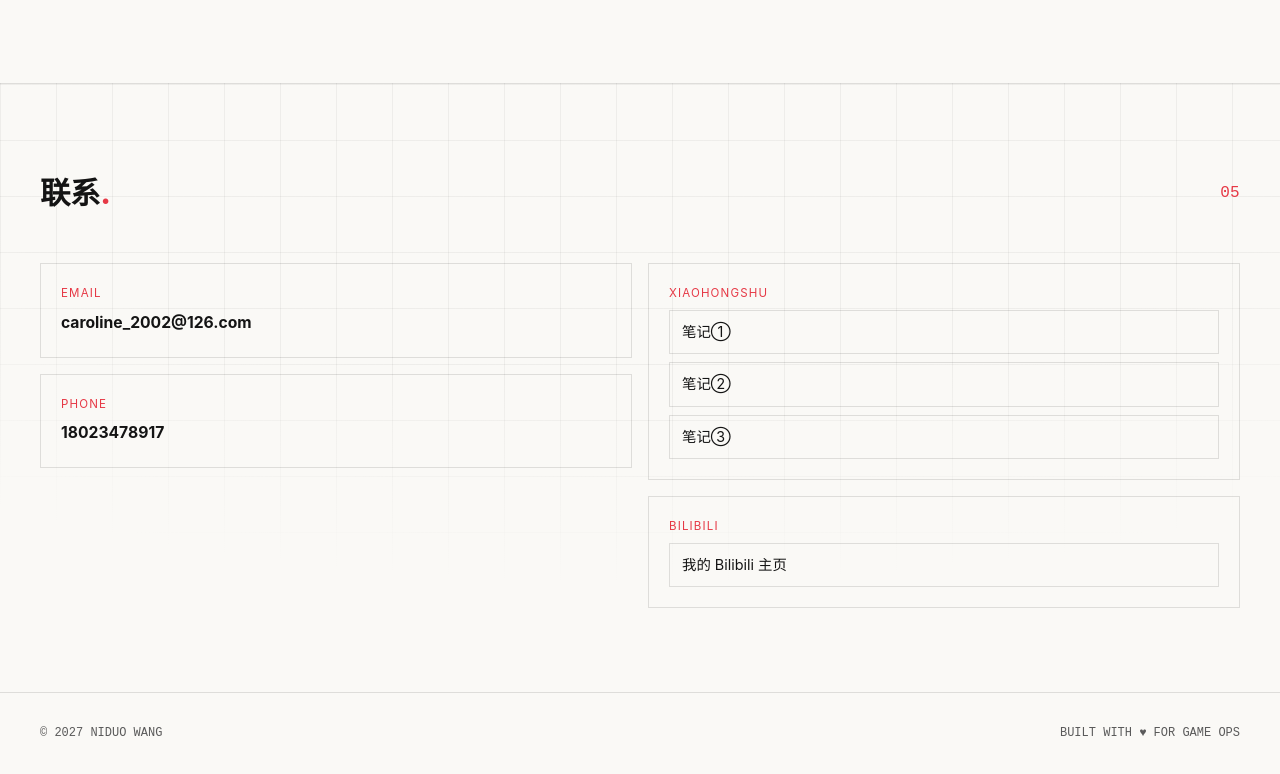
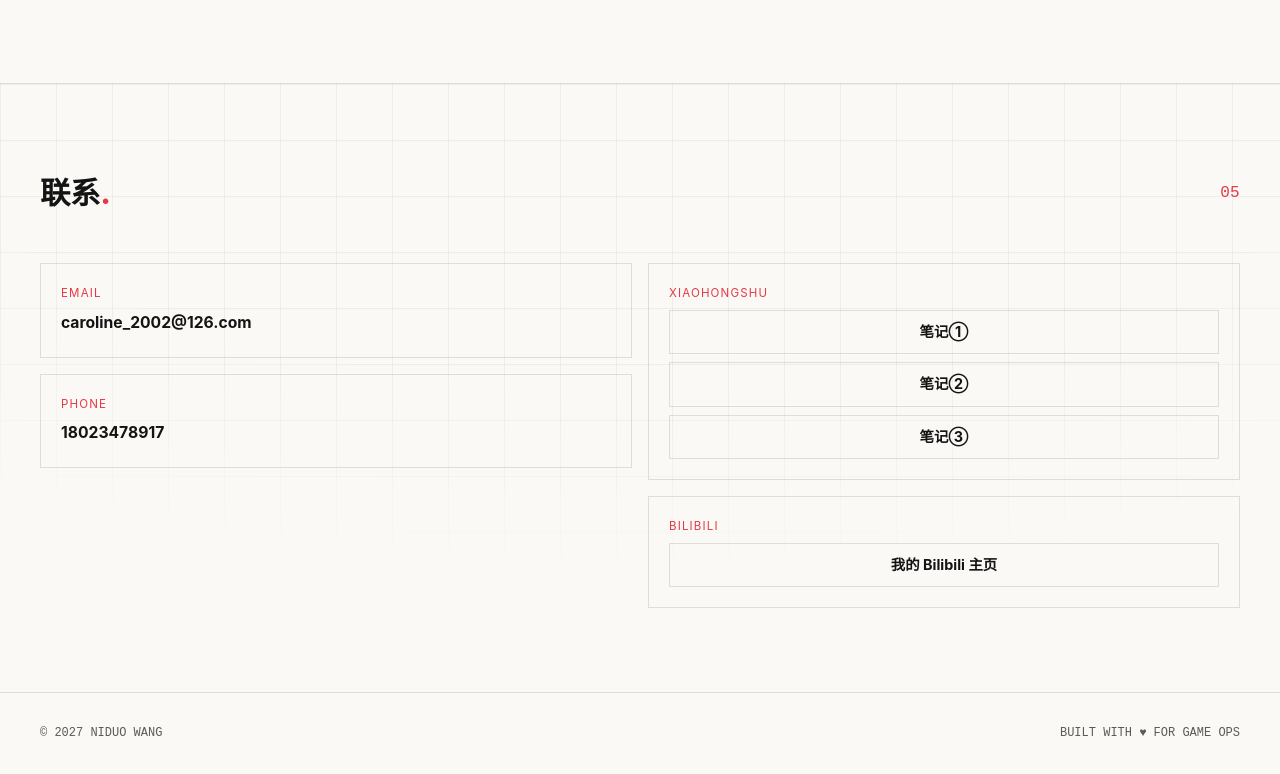
Before and after one commit to carolinewang0321-stack/projects-ver.1.3, a React (Vite) app: page / in a window 1280 px wide. Shown: the part 3863-4637 px from the top of the page. Built offline with nearby package versions, Linux system fonts and the light colour scheme; a web font is replaced by a local one.

Commit message:
style: 联系区社媒链接居中加粗
Coze-Commit-Type: user
Coze-User-ID: 4386409214906788
Coze-Conversation-ID: 13002131

```diff
--- a/src/index.css
+++ b/src/index.css
@@ -226,9 +226,9 @@ a { color: inherit; }
 .contact-link:hover { color: var(--red); }
 .soc-links { display: grid; gap: 8px; }
 .soc-link {
-  display: flex; align-items: baseline; gap: 10px; text-decoration: none;
-  border: 1px solid var(--line); padding: 9px 12px; font-size: 0.9rem;
-  color: var(--ink); transition: border-color 0.2s, background-color 0.2s;
+  display: flex; align-items: center; justify-content: center; gap: 10px; text-decoration: none;
+  border: 1px solid var(--line); padding: 9px 12px; font-size: 0.9rem; font-weight: 700;
+  color: var(--ink); transition: border-color 0.2s, background-color 0.2s; text-align: center;
 }
 .soc-link:hover { border-color: var(--red); background: color-mix(in srgb, var(--red) 6%, transparent); }
 .soc-name { flex: none; font-family: "Space Mono", monospace; font-weight: 700; color: var(--red); font-size: 0.78rem; }
```
